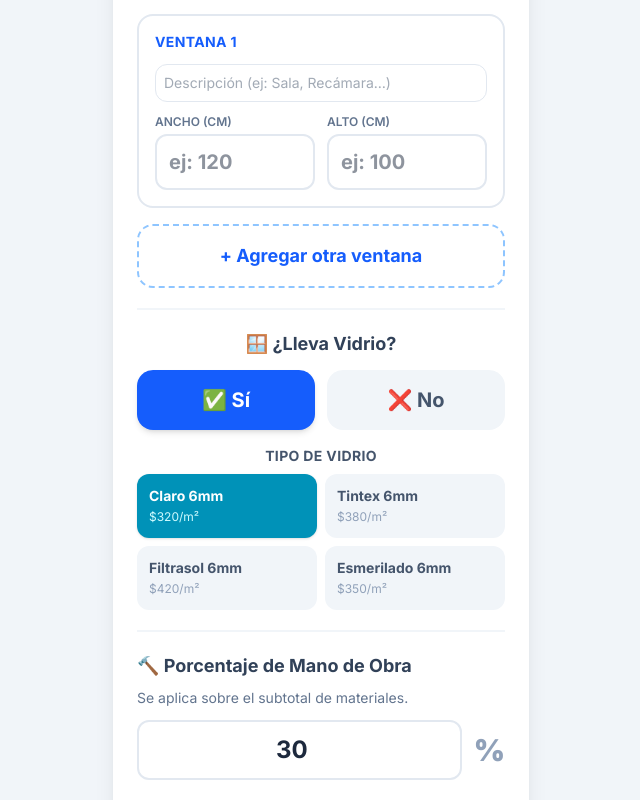
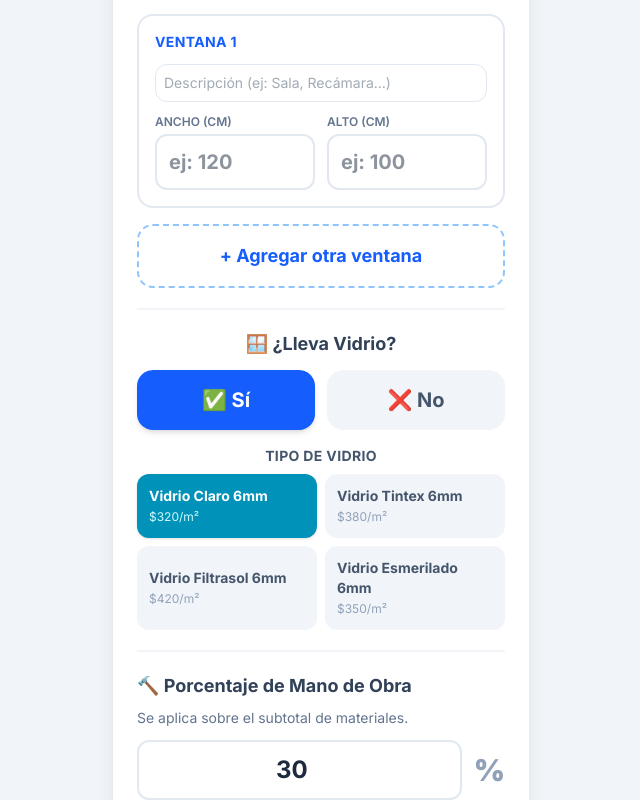
Before and after one commit to nostalgycore/cotizador-aluminio, a React (Vite) app: page / in a window 1280 px wide. Both pictures are taken after a click on the button "✅ Sí". Shown: the part 645-1445 px from the top of the page, without its empty margins (319-959 px from the left). Built offline with nearby package versions, Linux system fonts and the light colour scheme.

Commit message:
feat: precios de vidrio editables en panel de config

```diff
--- a/src/App.jsx
+++ b/src/App.jsx
@@ -18,7 +18,15 @@ export default function App() {
   const [precios, setPrecios] = useState(() => {
     try {
       const raw = localStorage.getItem(LS_KEY);
-      if (raw) return JSON.parse(raw);
+      if (raw) {
+        const guardado = JSON.parse(raw);
+        // Migración: si no tiene clave vidrio (datos viejos), la agrega
+        return {
+          ...PRECIOS_DEFAULT,
+          ...guardado,
+          vidrio: { ...PRECIOS_DEFAULT.vidrio, ...(guardado.vidrio ?? {}) },
+        };
+      }
     } catch {}
     return PRECIOS_DEFAULT;
   });
--- a/src/components/Calculadora.jsx
+++ b/src/components/Calculadora.jsx
@@ -53,8 +53,11 @@ export function Calculadora({ precios = PRECIOS_DEFAULT, onAbrirConfig }) {
     setError("");
     try {
       const res = calcularMaterialGlobal({ ventanas, tramoCm, llevaVidrio });
-      // Pasa los precios dinámicos del estado global (localStorage)
-      const c = calcularCostosGlobal(res, llevaVidrio ? tipoVidrio : null, lineaPulg, precios);
+      // Enriquece tipoVidrio con el precio dinámico guardado en precios
+      const tipoVidrioConPrecio = llevaVidrio
+        ? { ...tipoVidrio, precio: precios.vidrio?.[tipoVidrio.id] ?? tipoVidrio.precio ?? 0 }
+        : null;
+      const c = calcularCostosGlobal(res, tipoVidrioConPrecio, lineaPulg, precios);
       setResultado(res);
       setCostos(c);
       setTimeout(() =>
@@ -265,7 +268,9 @@ export function Calculadora({ precios = PRECIOS_DEFAULT, onAbrirConfig }) {
                   Tipo de Vidrio
                 </p>
                 <div className="grid grid-cols-2 gap-2">
-                  {OPCIONES_VIDRIO.map((op) => (
+                  {OPCIONES_VIDRIO.map((op) => {
+                    const precioActual = precios.vidrio?.[op.id] ?? op.precio ?? 0;
+                    return (
                       <button
                         key={op.id}
                         onClick={() => setTipoVidrio(op)}
@@ -276,10 +281,11 @@ export function Calculadora({ precios = PRECIOS_DEFAULT, onAbrirConfig }) {
                       >
                         <span className="block">{op.label}</span>
                         <span className={`text-xs font-normal ${tipoVidrio.id === op.id ? "text-cyan-100" : "text-slate-400"}`}>
-                        ${op.precio}/m²
+                          ${precioActual}/m²
                         </span>
                       </button>
-                  ))}
+                    );
+                  })}
                 </div>
               </div>
             )}
--- a/src/components/PanelConfig.jsx
+++ b/src/components/PanelConfig.jsx
@@ -5,7 +5,7 @@
 // en localStorage a través del callback onGuardar.
 // ──────────────────────────────────────────────────────────────
 import { useState } from "react";
-import { META_MATERIALES, OPCIONES_VIDRIO } from "../data/catalogoLocal";
+import { META_MATERIALES, OPCIONES_VIDRIO, PRECIOS_DEFAULT } from "../data/catalogoLocal";
 
 const CLAVES_PERFIL = ["jamba", "riel", "zoclo", "cerco", "traslape", "vinil"];
 
@@ -14,16 +14,29 @@ export function PanelConfig({ precios, onGuardar, onVolver }) {
   const [draft, setDraft] = useState(() => ({
     linea2: { ...precios.linea2 },
     linea3: { ...precios.linea3 },
+    vidrio: { ...(precios.vidrio ?? PRECIOS_DEFAULT.vidrio) },
   }));
   const [exito, setExito] = useState(false);
 
-  const actualizar = (linea, clave, valor) => {
+  const actualizarPerfil = (linea, clave, valor) => {
     const num = parseFloat(valor);
     setDraft(prev => ({
       ...prev,
       [linea]: {
         ...prev[linea],
         [clave]: isNaN(num) ? prev[linea][clave] : num,
+      },
+    }));
+    setExito(false);
+  };
+
+  const actualizarVidrio = (id, valor) => {
+    const num = parseFloat(valor);
+    setDraft(prev => ({
+      ...prev,
+      vidrio: {
+        ...prev.vidrio,
+        [id]: isNaN(num) ? prev.vidrio[id] : num,
       },
     }));
     setExito(false);
@@ -81,7 +94,7 @@ export function PanelConfig({ precios, onGuardar, onVolver }) {
                       step="0.5"
                       className="w-24 bg-transparent text-right font-black text-slate-800 outline-none text-base"
                       value={draft.linea2[clave]}
-                      onChange={e => actualizar("linea2", clave, e.target.value)}
+                      onChange={e => actualizarPerfil("linea2", clave, e.target.value)}
                     />
                   </div>
                 </div>
@@ -114,7 +127,7 @@ export function PanelConfig({ precios, onGuardar, onVolver }) {
                       step="0.5"
                       className="w-24 bg-transparent text-right font-black text-slate-800 outline-none text-base"
                       value={draft.linea3[clave]}
-                      onChange={e => actualizar("linea3", clave, e.target.value)}
+                      onChange={e => actualizarPerfil("linea3", clave, e.target.value)}
                     />
                   </div>
                 </div>
@@ -123,21 +136,34 @@ export function PanelConfig({ precios, onGuardar, onVolver }) {
           </div>
         </section>
 
-        {/* ── VIDRIO (info, no editable por ahora) ── */}
+        {/* ── VIDRIO (editable) ──────────────────── */}
         <section className="bg-white rounded-3xl shadow-xl p-5">
           <h2 className="text-base font-black text-cyan-700 uppercase tracking-widest mb-4 flex items-center gap-2">
             <span className="bg-cyan-100 px-2 py-0.5 rounded-lg">🪟</span>
-            Tipos de Vidrio (referencia)
+            Precios de Vidrio (por m²)
           </h2>
-          <div className="flex flex-col gap-2">
+          <div className="flex flex-col gap-3">
             {OPCIONES_VIDRIO.map(op => (
-              <div key={op.id} className="flex items-center justify-between text-sm">
-                <span className="text-slate-600 font-medium">{op.label}</span>
-                <span className="font-bold text-slate-700">${op.precio}/m²</span>
+              <div key={op.id} className="flex items-center justify-between gap-3">
+                <div className="flex-1">
+                  <p className="font-semibold text-slate-700 text-sm">{op.label}</p>
+                  <p className="text-xs text-slate-400">por m²</p>
+                </div>
+                <div className="flex items-center gap-1 bg-slate-50 border-2 border-slate-200 rounded-xl px-3 py-2 focus-within:border-cyan-400 transition">
+                  <span className="text-slate-400 font-bold text-sm">$</span>
+                  <input
+                    type="number"
+                    inputMode="decimal"
+                    min="0"
+                    step="5"
+                    className="w-24 bg-transparent text-right font-black text-slate-800 outline-none text-base"
+                    value={draft.vidrio[op.id]}
+                    onChange={e => actualizarVidrio(op.id, e.target.value)}
+                  />
+                </div>
               </div>
             ))}
           </div>
-          <p className="text-xs text-slate-400 mt-3">* Los precios de vidrio son fijos de proveedor.</p>
         </section>
 
         {/* ── BOTÓN GUARDAR ──────────────────────── */}
--- a/src/data/catalogoLocal.js
+++ b/src/data/catalogoLocal.js
@@ -21,6 +21,12 @@ export const PRECIOS_DEFAULT = {
     traslape: 190.0,
     vinil:    8.5,
   },
+  vidrio: {
+    claro_6mm:      320,
+    tintex_6mm:     380,
+    filtrasol_6mm:  420,
+    esmerilado_6mm: 350,
+  },
 };
 
 // Metadatos descriptivos (nombres, unidades) — no se editan por el usuario
@@ -33,12 +39,12 @@ export const META_MATERIALES = {
   vinil:    { nombre2: "Vinil de Hule",         nombre3: "Vinil de Hule",         unidad: "metro" },
 };
 
-// ── Opciones de vidrio ────────────────────────────────────────
+// ── Opciones de vidrio (solo metadatos; precios en PRECIOS_DEFAULT.vidrio) ───
 export const OPCIONES_VIDRIO = [
-  { id: "claro_6mm",      label: "Claro 6mm",      precio: 320 },
-  { id: "tintex_6mm",     label: "Tintex 6mm",     precio: 380 },
-  { id: "filtrasol_6mm",  label: "Filtrasol 6mm",  precio: 420 },
-  { id: "esmerilado_6mm", label: "Esmerilado 6mm", precio: 350 },
+  { id: "claro_6mm",      label: "Vidrio Claro 6mm"      },
+  { id: "tintex_6mm",     label: "Vidrio Tintex 6mm"     },
+  { id: "filtrasol_6mm",  label: "Vidrio Filtrasol 6mm"  },
+  { id: "esmerilado_6mm", label: "Vidrio Esmerilado 6mm" },
 ];
 
 /**
```
Lines whose indentation alone changed are shown as unchanged.
